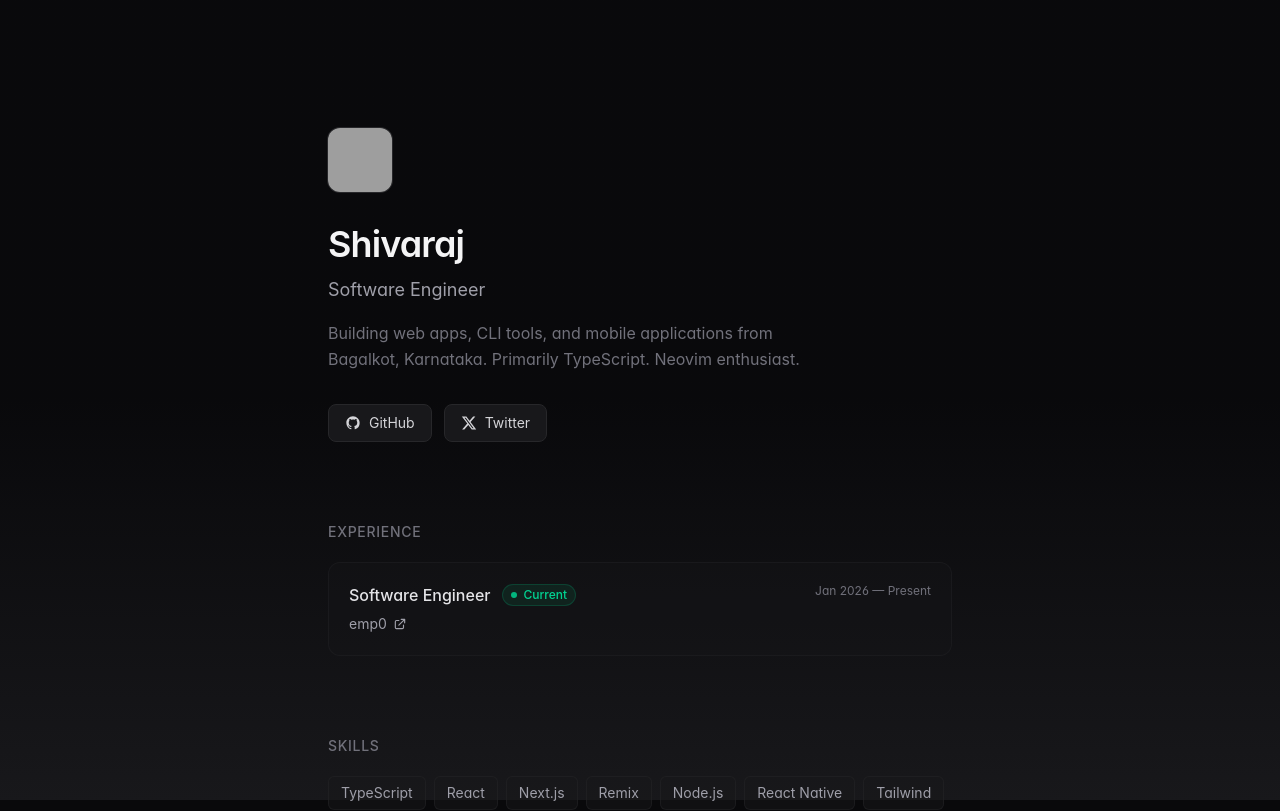
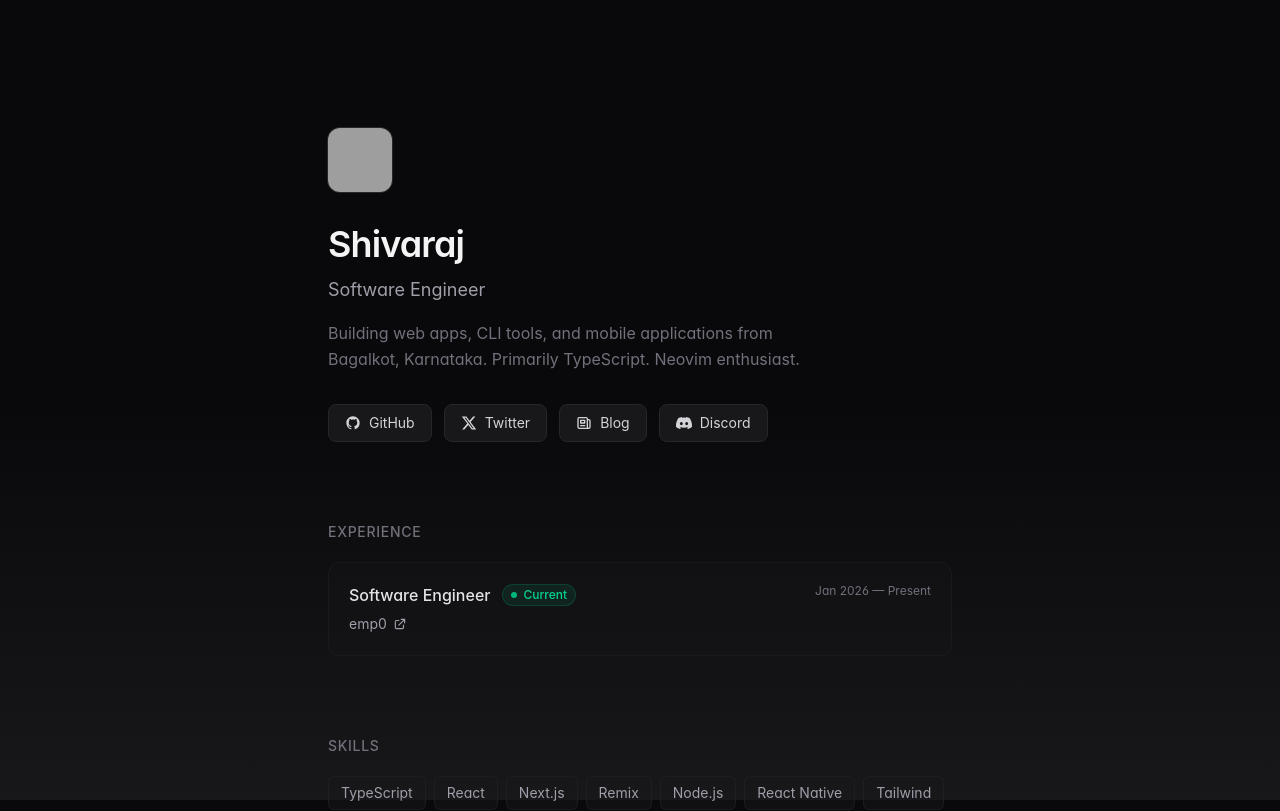
Before and after one commit to shivaraj110/shivaraj110.github.io, a React (Vite) app: page / in a window 1280 px wide. Shown: the top 811 px of the page. Built offline with nearby package versions, Linux system fonts and the light colour scheme; no server answers; grey boxes are pictures that could not be loaded.

Commit message:
updated socials

```diff
--- a/src/components/Header.tsx
+++ b/src/components/Header.tsx
@@ -1,10 +1,20 @@
-import { motion } from "motion/react";
+import { motion, AnimatePresence } from "motion/react";
+import { useState } from "react";
 
 interface HeaderProps {
   onImageClick: () => void;
 }
 
 export function Header({ onImageClick }: HeaderProps) {
+  const [showTooltip, setShowTooltip] = useState(false);
+  const [copied, setCopied] = useState(false);
+
+  const handleDiscordClick = () => {
+    navigator.clipboard.writeText("shivaraj_95951");
+    setCopied(true);
+    setTimeout(() => setCopied(false), 2000);
+  };
+
   return (
     <motion.header
       initial={{ opacity: 0, y: 12 }}
@@ -65,6 +75,53 @@ export function Header({ onImageClick }: HeaderProps) {
           </svg>
           Twitter
         </motion.a>
+        <motion.a
+          href="https://blog.shivaraj110.com"
+          target="_blank"
+          rel="noopener noreferrer"
+          className="inline-flex items-center gap-2 px-3 sm:px-4 py-2 text-sm text-zinc-300 bg-zinc-900 hover:bg-zinc-800 border border-zinc-800 hover:border-zinc-700 rounded-lg transition-colors duration-200"
+          whileHover={{ y: -1 }}
+          whileTap={{ y: 0 }}
+        >
+          <svg className="w-4 h-4" fill="none" stroke="currentColor" viewBox="0 0 24 24">
+            <path
+              strokeLinecap="round"
+              strokeLinejoin="round"
+              strokeWidth={2}
+              d="M19 20H5a2 2 0 01-2-2V6a2 2 0 012-2h10a2 2 0 012 2v1m2 13a2 2 0 01-2-2V7m2 13a2 2 0 002-2V9a2 2 0 00-2-2h-2m-4-3H9M7 16h6M7 8h6v4H7V8z"
+            />
+          </svg>
+          Blog
+        </motion.a>
+        <div className="relative">
+          <motion.button
+            onClick={handleDiscordClick}
+            onMouseEnter={() => setShowTooltip(true)}
+            onMouseLeave={() => setShowTooltip(false)}
+            className="inline-flex items-center gap-2 px-3 sm:px-4 py-2 text-sm text-zinc-300 bg-zinc-900 hover:bg-zinc-800 border border-zinc-800 hover:border-zinc-700 rounded-lg transition-colors duration-200"
+            whileHover={{ y: -1 }}
+            whileTap={{ y: 0 }}
+          >
+            <svg className="w-4 h-4" fill="currentColor" viewBox="0 0 24 24">
+              <path d="M20.317 4.37a19.791 19.791 0 0 0-4.885-1.515.074.074 0 0 0-.079.037c-.21.375-.444.864-.608 1.25a18.27 18.27 0 0 0-5.487 0 12.64 12.64 0 0 0-.617-1.25.077.077 0 0 0-.079-.037A19.736 19.736 0 0 0 3.677 4.37a.07.07 0 0 0-.032.027C.533 9.046-.32 13.58.099 18.057a.082.082 0 0 0 .031.057 19.9 19.9 0 0 0 5.993 3.03.078.078 0 0 0 .084-.028 14.09 14.09 0 0 0 1.226-1.994.076.076 0 0 0-.041-.106 13.107 13.107 0 0 1-1.872-.892.077.077 0 0 1-.008-.128 10.2 10.2 0 0 0 .372-.292.074.074 0 0 1 .077-.01c3.928 1.793 8.18 1.793 12.062 0a.074.074 0 0 1 .078.01c.12.098.246.198.373.292a.077.077 0 0 1-.006.127 12.299 12.299 0 0 1-1.873.892.077.077 0 0 0-.041.107c.36.698.772 1.362 1.225 1.993a.076.076 0 0 0 .084.028 19.839 19.839 0 0 0 6.002-3.03.077.077 0 0 0 .032-.054c.5-5.177-.838-9.674-3.549-13.66a.061.061 0 0 0-.031-.03zM8.02 15.33c-1.183 0-2.157-1.085-2.157-2.419 0-1.333.956-2.419 2.157-2.419 1.21 0 2.176 1.096 2.157 2.42 0 1.333-.956 2.418-2.157 2.418zm7.975 0c-1.183 0-2.157-1.085-2.157-2.419 0-1.333.955-2.419 2.157-2.419 1.21 0 2.176 1.096 2.157 2.42 0 1.333-.946 2.418-2.157 2.418z" />
+            </svg>
+            Discord
+          </motion.button>
+          <AnimatePresence>
+            {showTooltip && (
+              <motion.div
+                initial={{ opacity: 0, y: 8, scale: 0.95 }}
+                animate={{ opacity: 1, y: 0, scale: 1 }}
+                exit={{ opacity: 0, y: 8, scale: 0.95 }}
+                transition={{ duration: 0.15, ease: "easeOut" }}
+                className="absolute left-1/2 -translate-x-1/2 bottom-full mb-2 px-2.5 py-1.5 text-xs font-medium text-zinc-200 bg-zinc-800 border border-zinc-700 rounded-md whitespace-nowrap shadow-lg"
+              >
+                {copied ? "Copied!" : "Copy username"}
+                <div className="absolute left-1/2 -translate-x-1/2 top-full w-0 h-0 border-l-4 border-r-4 border-t-4 border-transparent border-t-zinc-700" />
+              </motion.div>
+            )}
+          </AnimatePresence>
+        </div>
       </div>
     </motion.header>
   );
```
